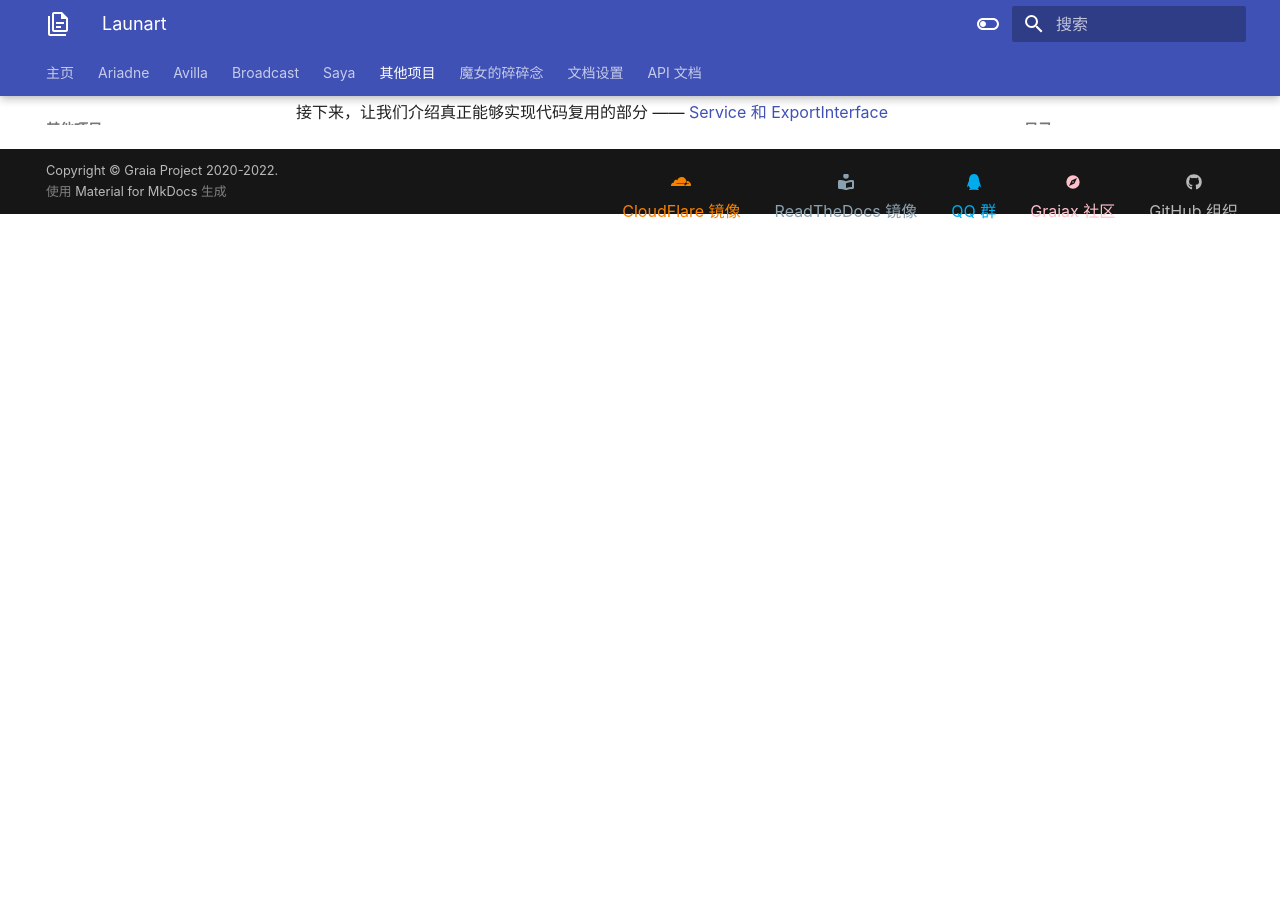
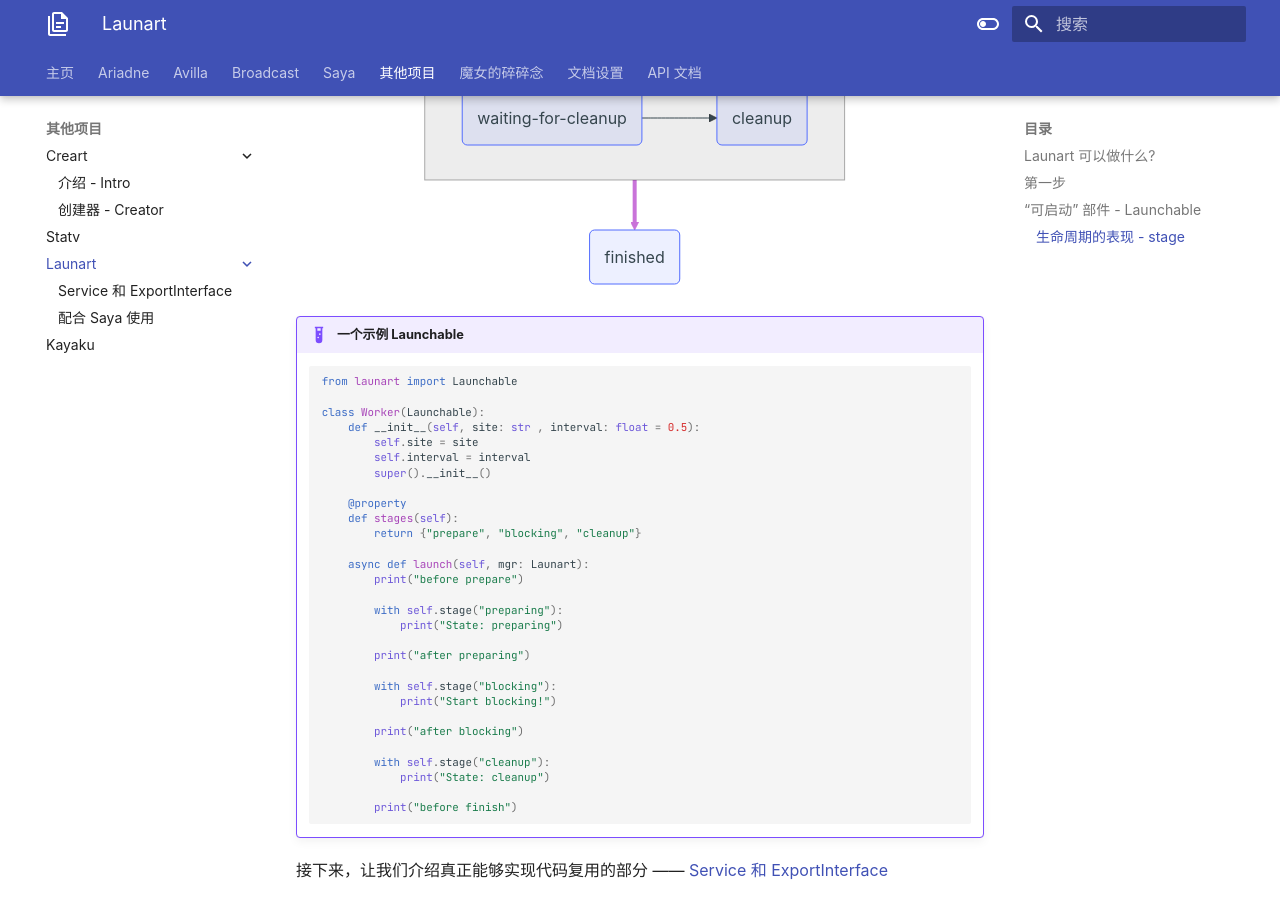
Before and after one commit to GraiaProject/Document, an MkDocs documentation site: the page built from docs/other/launart/index.md, in a window 1280 px wide and 900 px high, scrolled down 2172 px. Built offline with MkDocs 1.6.1 and Material for MkDocs 9.7.7, drawn with Linux system fonts in a browser that asks for light colours; before the commit the page ends 2397 px from its top, so only the background shows below that; some of the changed text lies outside the part shown.

Commit message:
complete launart lifetime graph

````diff
--- a/docs/other/launart/index.md
+++ b/docs/other/launart/index.md
@@ -28,21 +28,21 @@
 这种情况下你可以直接通过 `app.launch_manager` 获取实例.
 
 ```py
-art = app.launch_manager
+mgr = app.launch_manager
 ```
 
 如果没有，那你直接实例化一个即可.
 
 ```py
 from launart import Launart
-art = Launart()
+mgr = Launart()
 ```
 
 !!! tip "针对 Ariadne 用户"
 
     请在 **实例化 Ariadne** 后再使用 `Ariadne.launch_manager` 访问全局 `Launart` 实例。
 
-    或者你可以用 `Ariadne.config(launch_manager=art)` 来预先传入.
+    或者你可以用 `Ariadne.config(launch_manager=mgr)` 来预先传入.
 
 ## “可启动” 部件 - Launchable
 
@@ -54,29 +54,47 @@
 
 ### 生命周期的表现 - stage
 
-首先你需要将 `stages` 声明为一个 [`property`][builtins.property]
+首先你需要将 `stages` 声明为一个 [`property`][property]
 （[`ClassVar`][typing.ClassVar] 也不是不行... 就是静态检查器会找你麻烦罢了）
 
 `stages` 里要放你所 **需要** 使用到的阶段：`preparing` `blocking` `cleanup`，分别对应准备，“阻塞” 和清理阶段。
 
 实际上生命周期所有的 “状态” 长这样：
 
+!!! example "图表阅读说明"
+
+    所有使用 <code style="color:#c973d9">#c973d9</code> 标记的部分（包括节点之间的边）即是你 “拥有代码控制权” 的部分。
+
+    剩下的部分是由 `stage` 自动处理的。
+
 ```mermaid
 flowchart TB
+    classDef Control color:#c973d9;
+    Launch(launch)
+    PrePrep(waiting-for-prepare)
+    Prep(preparing)
+    PostPerp(prepared)
+    PreBlock(wait-for-blocking)
+    Block(blocking)
+    PostBlock(blocking-completed)
+    PreCleanup(waiting-for-cleanup)
+    Cleanup(cleanup)
+    Finished(finished)
     subgraph prepare
-    A(waiting-for-prepare) --> B(preparing)
-    B --> C(prepared)
+    PrePrep --> Prep:::Control --> PostPerp
     end
     subgraph blocking
-    M[wait-for-blocking] --> D(blocking)
-    D --> E(blocking-completed)
+    PreBlock --> Block:::Control --> PostBlock
     end
     subgraph cleanup
-    F(waiting-for-cleanup)
-    F --> G(cleanup)
-    G --> H(finished)
+    PreCleanup --> Cleanup:::Control
     end
-    prepare --> blocking --> cleanup
+    Launch --> prepare --> blocking --> cleanup --> Finished
+
+    linkStyle 5 stroke:#c973d9,stroke-width:4px;
+    linkStyle 6 stroke:#c973d9,stroke-width:4px;
+    linkStyle 7 stroke:#c973d9,stroke-width:4px;
+    linkStyle 8 stroke:#c973d9,stroke-width:4px;
 ```
 
 
@@ -85,7 +103,33 @@
     ```py
     from launart import Launchable
 
-    class
+    class Worker(Launchable):
+        def __init__(self, site: str , interval: float = 0.5):
+            self.site = site
+            self.interval = interval
+            super().__init__()
+
+        @property
+        def stages(self):
+            return {"prepare", "blocking", "cleanup"}
+
+        async def launch(self, mgr: Launart):
+            print("before prepare")
+
+            with self.stage("preparing"):
+                print("State: preparing")
+
+            print("after preparing")
+
+            with self.stage("blocking"):
+                print("Start blocking!")
+
+            print("after blocking")
+
+            with self.stage("cleanup"):
+                print("State: cleanup")
+
+            print("before finish")
     ```
 
 
````
